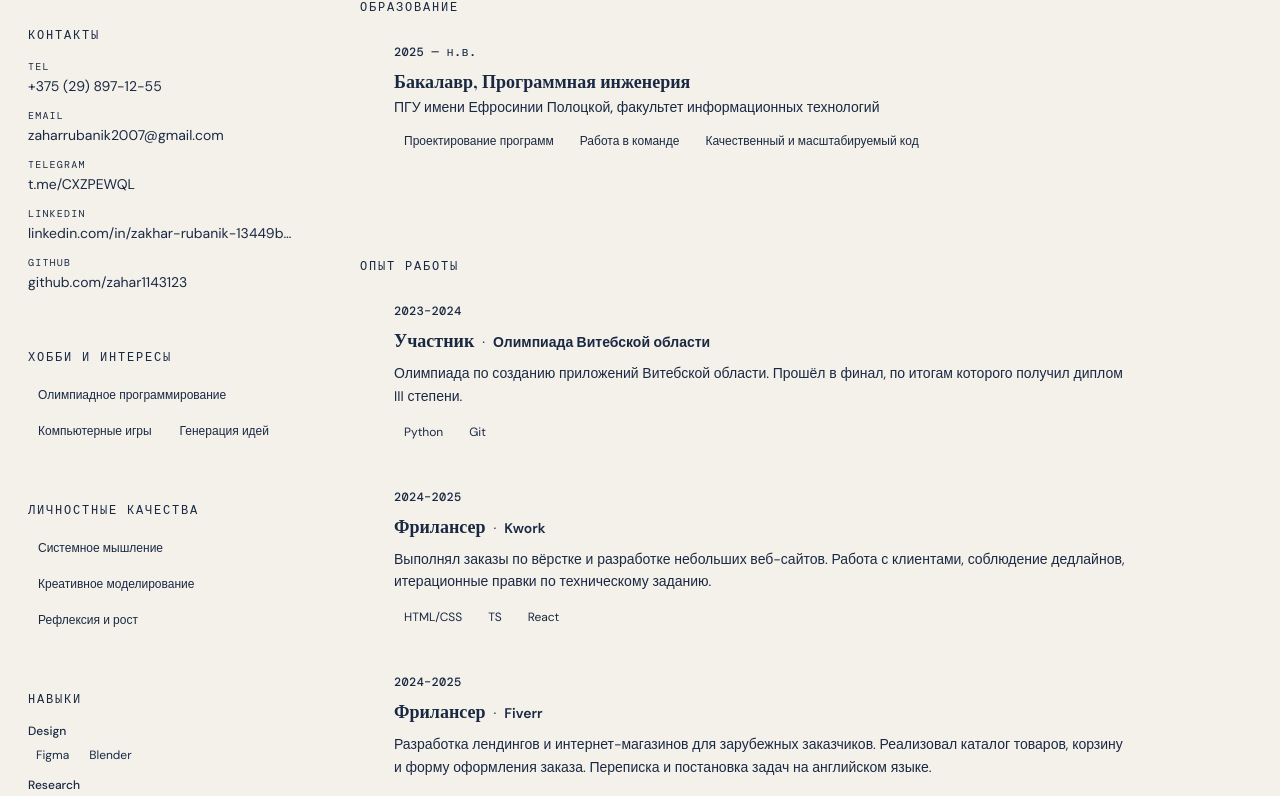
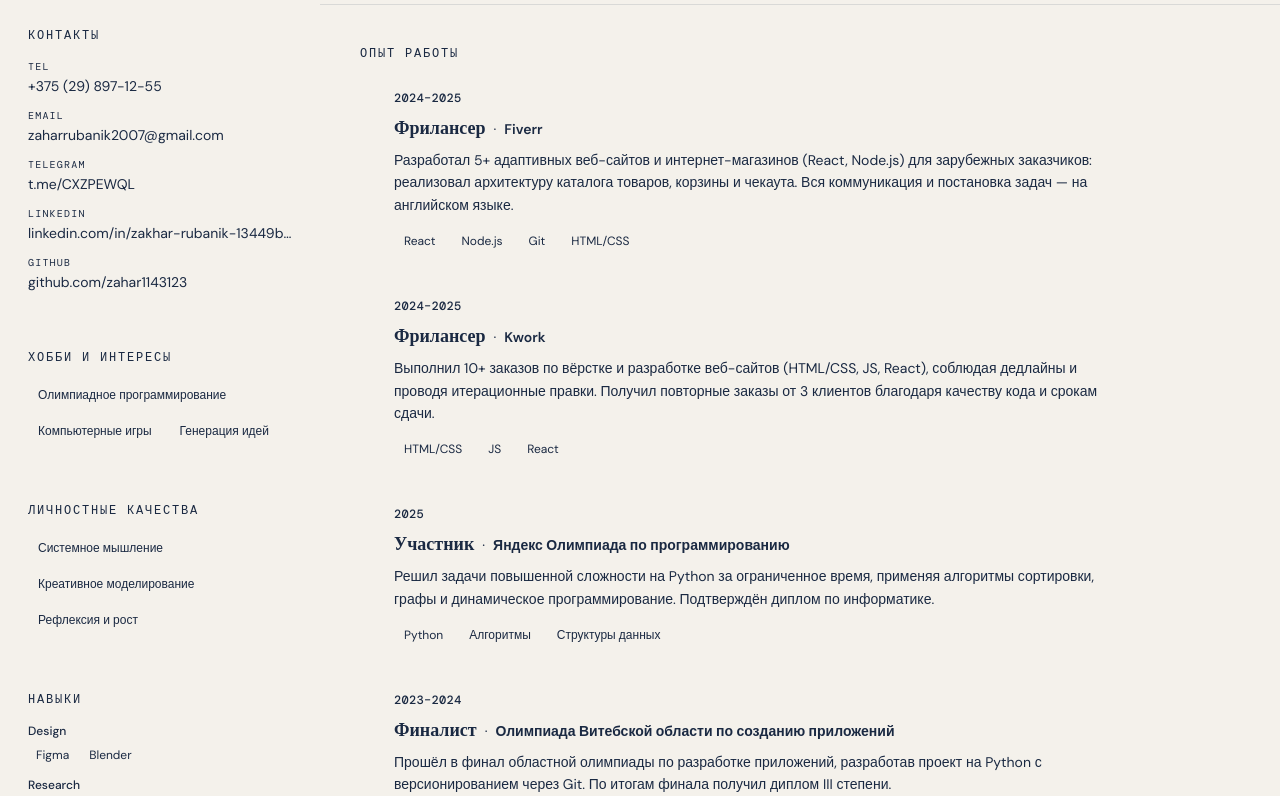
Before and after one commit to zahar1143123/Curriculum_Vitae, a React (Vite) app: page / in a window 1280 px wide. Shown: the part 257-1053 px from the top of the page. Built offline with nearby package versions, Linux system fonts and the light colour scheme.

Commit message:
feat: making CV more ATS friendly

```diff
--- a/index.html
+++ b/index.html
@@ -5,7 +5,7 @@
 
       <meta charset="UTF-8" />
       <meta name="viewport" content="width=device-width, initial-scale=1.0" />
-      <title>Zakhar_Rubanik_CV</title>
+      <title>Create curriculum vitae (Copy)</title>
       <meta name="description" content="Create professional CVs effortlessly with customizable sections for personal info, education, work experience, and achievements, available in multiple languages." />
       <meta name="robots" content="noindex, nofollow" />
       <style>html, body { height: 100%; margin: 0; } #root { height: 100%; }</style>
--- a/src/app/App.tsx
+++ b/src/app/App.tsx
@@ -9,7 +9,7 @@ const t = {
     location: "Витебск, Беларусь",
     about: "Обо мне",
     aboutText:
-      "Младший fullstack разработчик с годовым опытом работы в команде над учебными и реальными проектами. Параллельно выполнял заказы на фриланс-платформах Kwork и Fiverr: вёрстка, небольшие веб-приложения, автоматизация. Участник Яндекс Олимпиад по программированию. Стремлюсь писать чистый, поддерживаемый код и постоянно расширяю стек.",
+      "Младший fullstack разработчик (JavaScript, TypeScript, React, Node.js, Python) с опытом коммерческой разработки на фриланс-платформах и участия в олимпиадах по программированию. За последний год реализовал 5+ веб-проектов для зарубежных заказчиков: от лендингов до интернет-магазинов с полным циклом клиент–сервер. Финалист областной олимпиады по созданию приложений, участник Яндекс Олимпиады. Ориентирован на написание чистого, масштабируемого кода и быстрое освоение новых технологий.",
     contacts: "Контакты",
     phone: "+375 (29) 897-12-55",
     email: "zaharrubanik2007@gmail.com",
@@ -42,44 +42,45 @@ const t = {
           "ПГУ имени Ефросинии Полоцкой, факультет информационных технологий",
         description: "",
         tags: [
-          "Проектирование программ",
-          "Работа в команде",
-          "Качественный и масштабируемый код",
+          "Алгоритмы и структуры данных",
+          "Объектно-ориентированное программирование",
+          "Базы данных",
+          "Операционные системы",
         ],
       },
     ],
     experience: [
-       {
-        year: "2023–2024",
-        role: "Участник",
-        company: "Олимпиада Витебской области",
+      {
+        year: "2024–2025",
+        role: "Фрилансер",
+        company: "Fiverr",
         description:
-          "Олимпиада по созданию приложений Витебской области. Прошёл в финал, по итогам которого получил диплом III степени.",
-        tags: ["Python", "Git"],
+          "Разработал 5+ адаптивных веб-сайтов и интернет-магазинов (React, Node.js) для зарубежных заказчиков: реализовал архитектуру каталога товаров, корзины и чекаута. Вся коммуникация и постановка задач — на английском языке.",
+        tags: ["React", "Node.js", "Git", "HTML/CSS"],
       },
       {
         year: "2024–2025",
         role: "Фрилансер",
         company: "Kwork",
         description:
-          "Выполнял заказы по вёрстке и разработке небольших веб-сайтов. Работа с клиентами, соблюдение дедлайнов, итерационные правки по техническому заданию.",
-        tags: ["HTML/CSS", "TS", "React"],
-      },
-      {
-        year: "2024–2025",
-        role: "Фрилансер",
-        company: "Fiverr",
-        description:
-          "Разработка лендингов и интернет-магазинов для зарубежных заказчиков. Реализовал каталог товаров, корзину и форму оформления заказа. Переписка и постановка задач на английском языке.",
-        tags: ["Node.js", "React", "Git"],
+          "Выполнил 10+ заказов по вёрстке и разработке веб-сайтов (HTML/CSS, JS, React), соблюдая дедлайны и проводя итерационные правки. Получил повторные заказы от 3 клиентов благодаря качеству кода и срокам сдачи.",
+        tags: ["HTML/CSS", "JS", "React"],
       },
       {
         year: "2025",
         role: "Участник",
-        company: "Яндекс Олимпиады",
+        company: "Яндекс Олимпиада по программированию",
         description:
-          "Участие в олимпиаде Яндекса по программированию. Решение алгоритмических задач на время, работа с различными структурами данных и классическими алгоритмами. Диплом по информатике.",
-        tags: ["Алгоритмы", "Python", "Структуры данных"],
+          "Решил задачи повышенной сложности на Python за ограниченное время, применяя алгоритмы сортировки, графы и динамическое программирование. Подтверждён диплом по информатике.",
+        tags: ["Python", "Алгоритмы", "Структуры данных"],
+      },
+      {
+        year: "2023–2024",
+        role: "Финалист",
+        company: "Олимпиада Витебской области по созданию приложений",
+        description:
+          "Прошёл в финал областной олимпиады по разработке приложений, разработав проект на Python с версионированием через Git. По итогам финала получил диплом III степени.",
+        tags: ["Python", "Git"],
       },
     ],
     courses: [
@@ -106,7 +107,7 @@ const t = {
     location: "Vitebsk, Belarus",
     about: "About Me",
     aboutText:
-      "Junior fullstack developer with a year of teamwork experience on academic and real-world projects. Simultaneously took freelance orders on Kwork and Fiverr: layouts, small web applications, automation. Participant in Yandex Programming Olympiads. I focus on writing clean, maintainable code and continuously expanding my stack.",
+      "Junior fullstack developer (JavaScript, TypeScript, React, Node.js, Python) with commercial experience on freelance platforms and competitive programming. Delivered 5+ web projects for international clients over the past year, including e-commerce stores with full client–server architecture. Regional olympiad finalist, Yandex Olympiad participant. Focused on clean, scalable code and rapid adoption of new technologies.",
     contacts: "Contact",
     phone: "+375 (29) 897-12-55",
     email: "zaharrubanik2007@gmail.com",
@@ -139,44 +140,45 @@ const t = {
           "PSU named after Euphrosyne of Polotsk, Faculty of Information Technologies",
         description: "",
         tags: [
-          "Software Design",
-          "Teamwork",
-          "Clean & Scalable Code",
+          "Algorithms & Data Structures",
+          "Object-Oriented Programming",
+          "Databases",
+          "Operating Systems",
         ],
       },
     ],
     experience: [
-       {
-        year: "2023–2024",
-        role: "Participant",
-        company: "Vitebsk Region Olympiad",
+      {
+        year: "2024–2025",
+        role: "Freelancer",
+        company: "Fiverr",
         description:
-          "Regional olympiad in application development. Reached the final stage and was awarded a 3rd Degree Diploma.",
-        tags: ["Python", "Git"],
+          "Delivered 5+ responsive websites and e-commerce stores (React, Node.js) for international clients, implementing product catalogue, shopping cart, and checkout architecture. All project management and communication in English.",
+        tags: ["React", "Node.js", "Git", "HTML/CSS"],
       },
       {
         year: "2024–2025",
         role: "Freelancer",
         company: "Kwork",
         description:
-          "Completed orders for web layout and small website development. Client communication, deadline management, iterative revisions based on technical specs.",
-        tags: ["HTML/CSS", "TS", "React"],
-      },
-      {
-        year: "2024–2025",
-        role: "Freelancer",
-        company: "Fiverr",
-        description:
-          "Built landing pages and e-commerce stores for international clients: product catalogue, shopping cart, and checkout form. All communication conducted in English.",
-        tags: ["Node.js", "React", "Git"],
+          "Completed 10+ web layout and development orders (HTML/CSS, JS, React), consistently meeting deadlines and delivering iterative revisions. Earned repeat business from 3 clients based on code quality and turnaround time.",
+        tags: ["HTML/CSS", "JS", "React"],
       },
       {
         year: "2025",
         role: "Participant",
-        company: "Yandex Olympiads",
+        company: "Yandex Programming Olympiad",
         description:
-          "Competed in Yandex Programming Olympiad. Solved algorithmic problems under time constraints, working with data structures and classical algorithms. Received a diploma in Computer Science.",
-        tags: ["Algorithms", "Python", "Data Structures"],
+          "Solved advanced algorithmic problems in Python under time constraints — sorting, graphs, dynamic programming. Confirmed proficiency in complex data structures. Received a Computer Science diploma.",
+        tags: ["Python", "Algorithms", "Data Structures"],
+      },
+      {
+        year: "2023–2024",
+        role: "Finalist",
+        company: "Vitebsk Region App Development Olympiad",
+        description:
+          "Reached the final round of the regional application development olympiad, building a project in Python with Git-based version control. Awarded a 3rd Degree Diploma.",
+        tags: ["Python", "Git"],
       },
     ],
     courses: [
@@ -234,7 +236,6 @@ const skillGroupsEn = [
   {
     label: "Dev",
     items: ["HTML/CSS", "JS", "TS", "Node.js", "React", "Next.js", "Git", "Python", "C++", "Docker"],
-
   },
   {
     label: "Tools",
@@ -526,6 +527,53 @@ export default function App() {
           <div className="flex-1 px-6 sm:px-10 py-10">
             <div className="max-w-3xl flex flex-col gap-12">
 
+              {/* Work Experience — first for ATS weight */}
+              <section>
+                <h2 className="text-xs uppercase tracking-[0.15em] text-muted-foreground/50 mb-6"
+                  style={{ fontFamily: "'DM Mono', monospace" }}>
+                  {data.tabs[1]}
+                </h2>
+                <div className="flex flex-col gap-8">
+                  {data.experience.map((item, i) => (
+                    <div key={i} className="flex gap-6">
+                      <div className="flex flex-col items-center pt-1">
+                        <div className="w-2.5 h-2.5 rounded-full bg-accent flex-shrink-0" />
+                        {i < data.experience.length - 1 && (
+                          <div className="w-px flex-1 bg-border mt-2" />
+                        )}
+                      </div>
+                      <div className="flex-1 pb-2">
+                        <span className="text-xs text-accent font-medium tracking-wide"
+                          style={{ fontFamily: "'DM Mono', monospace" }}>
+                          {item.year}
+                        </span>
+                        <div className="flex items-baseline gap-2 mt-1 flex-wrap">
+                          <h3 className="text-lg font-semibold text-foreground"
+                            style={{ fontFamily: "'Playfair Display', serif" }}>
+                            {item.role}
+                          </h3>
+                          <span className="text-muted-foreground/40 text-sm">·</span>
+                          <span className="text-sm font-semibold text-accent">{item.company}</span>
+                        </div>
+                        <p className="text-sm text-muted-foreground mt-2 leading-relaxed">
+                          {item.description}
+                        </p>
+                        <div className="flex flex-wrap gap-1.5 mt-3">
+                          {item.tags.map((tag) => (
+                            <span key={tag}
+                              className="text-xs bg-secondary text-secondary-foreground px-2.5 py-1 rounded-full">
+                              {tag}
+                            </span>
+                          ))}
+                        </div>
+                      </div>
+                    </div>
+                  ))}
+                </div>
+              </section>
+
+              <div className="h-px bg-border" />
+
               {/* Education */}
               <section>
                 <h2 className="text-xs uppercase tracking-[0.15em] text-muted-foreground/50 mb-6"
@@ -558,53 +606,6 @@ export default function App() {
                             {item.description}
                           </p>
                         )}
-                        <div className="flex flex-wrap gap-1.5 mt-3">
-                          {item.tags.map((tag) => (
-                            <span key={tag}
-                              className="text-xs bg-secondary text-secondary-foreground px-2.5 py-1 rounded-full">
-                              {tag}
-                            </span>
-                          ))}
-                        </div>
-                      </div>
-                    </div>
-                  ))}
-                </div>
-              </section>
-
-              <div className="h-px bg-border" />
-
-              {/* Work Experience */}
-              <section>
-                <h2 className="text-xs uppercase tracking-[0.15em] text-muted-foreground/50 mb-6"
-                  style={{ fontFamily: "'DM Mono', monospace" }}>
-                  {data.tabs[1]}
-                </h2>
-                <div className="flex flex-col gap-8">
-                  {data.experience.map((item, i) => (
-                    <div key={i} className="flex gap-6">
-                      <div className="flex flex-col items-center pt-1">
-                        <div className="w-2.5 h-2.5 rounded-full bg-accent flex-shrink-0" />
-                        {i < data.experience.length - 1 && (
-                          <div className="w-px flex-1 bg-border mt-2" />
-                        )}
-                      </div>
-                      <div className="flex-1 pb-2">
-                        <span className="text-xs text-accent font-medium tracking-wide"
-                          style={{ fontFamily: "'DM Mono', monospace" }}>
-                          {item.year}
-                        </span>
-                        <div className="flex items-baseline gap-2 mt-1 flex-wrap">
-                          <h3 className="text-lg font-semibold text-foreground"
-                            style={{ fontFamily: "'Playfair Display', serif" }}>
-                            {item.role}
-                          </h3>
-                          <span className="text-muted-foreground/40 text-sm">·</span>
-                          <span className="text-sm font-semibold text-accent">{item.company}</span>
-                        </div>
-                        <p className="text-sm text-muted-foreground mt-2 leading-relaxed">
-                          {item.description}
-                        </p>
                         <div className="flex flex-wrap gap-1.5 mt-3">
                           {item.tags.map((tag) => (
                             <span key={tag}
```
Also changed, not shown: 1 other file (tests, documents, lock files or other folders).
